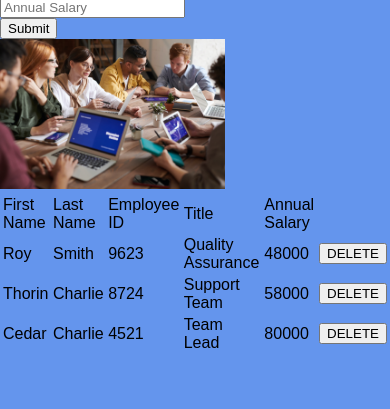
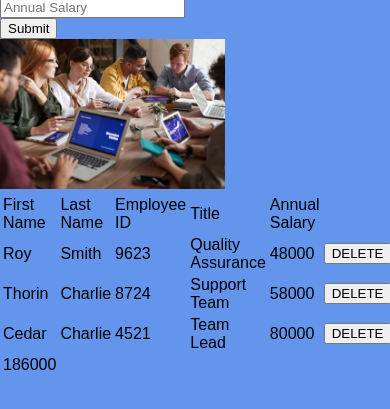
Before and after one commit to ryanmhess/weekend-jquery-salary-calculator, a plain HTML site: page index.html in a window 390 px wide. Shown: the part 125-534 px from the top of the page. Drawn offline with Linux system fonts and the light colour scheme.

Commit message:
got the delete button to work on the DOM and array state.  also added a responsive salary total in the table footer, about to start CSS work

```diff
--- a/index.html
+++ b/index.html
@@ -43,7 +43,7 @@
             <tbody class="tableBody">
                 <!--Where Employee Data is Added -->
             </tbody>
-            <tfoot>
+            <tfoot class="tableFoot">
 
             </tfoot>
         </table>
--- a/scripts/script.js
+++ b/scripts/script.js
@@ -3,9 +3,9 @@ const employeeOne = {firstName: 'Roy', lastName: 'Smith', empID: 9623, empTitle:
 const employeeTwo = {firstName: 'Thorin', lastName: 'Charlie', empID: 8724, empTitle: 'Support Team', annualSalary: 58000};
 const employeeThree = {firstName: 'Cedar', lastName: 'Charlie', empID: 4521, empTitle: 'Team Lead', annualSalary: 80000};
 
-const employees = [employeeOne, employeeTwo, employeeThree];
+let employees = [employeeOne, employeeTwo, employeeThree];
 
-let idCount = 0;
+let annualSalaryTotal;
 
 $(document).ready(readyNow);
 
@@ -14,26 +14,27 @@ function readyNow() {
     $('#add-btn').on('click', employeeAdd);
     $('#remove-btn').on('click', employeeAdd);
     $(document).on('click', '.delete-btn', employeeDelete)
-}
+}   //  end readyNow function
 
 function employeeList(){
     $('.tableBody').empty();
+    annualSalaryTotal = 0;
     for(let employee of employees){
         employeeAssign(employee);
+        employeeSalaryTotal(employee);
     }
 }   //  end employeeList function
 
 function employeeAssign(employee){
-    idCount++;
     $('.tableBody').append(`
-    <tr id="${idCount}">
+    <tr>
         <td>${employee.firstName}</td>
         <td>${employee.lastName}</td>
         <td>${employee.empID}</td>
         <td>${employee.empTitle}</td>
         <td>${employee.annualSalary}</td>
         <td>
-            <button class="delete-btn">DELETE</button>
+            <button id="${employee.empID}"class="delete-btn">DELETE</button>
         </td>
     </tr>`);
     employeeInputClear();
@@ -48,9 +49,8 @@ function employeeAdd(){
         annualSalary: Number($('#annualSalary').val())
     }
     employees.push(employeeNew);
-    console.log($('#empID').val());
     employeeList();
-}   //  end employeeNew function
+}   //  end employeeAdd function
 
 function employeeInputClear(){
     $('#firstName').val('');
@@ -61,7 +61,19 @@ function employeeInputClear(){
 }   //  end employeeInputClear function
 
 function employeeDelete(){
-    console.log($(this).closest('tr').val());
-    console.log($(this).attr(('id')));
     $(this).closest('tr').remove();
+    let deleteID = Number($(this).attr('id'));
+    employees = employees.filter(function(ele){
+        return ele.empID !== deleteID;
+    });
+    employeeList();
 }   //  end employeeDelete function
+
+function employeeSalaryTotal(employee){
+    annualSalaryTotal += employee.annualSalary;
+    $('.tableFoot').empty();
+    $('.tableFoot').append(`
+    <tr>
+        <td>${annualSalaryTotal}</td>
+    </tr>`);
+}   //  end employeeSalaryTotal function
```
